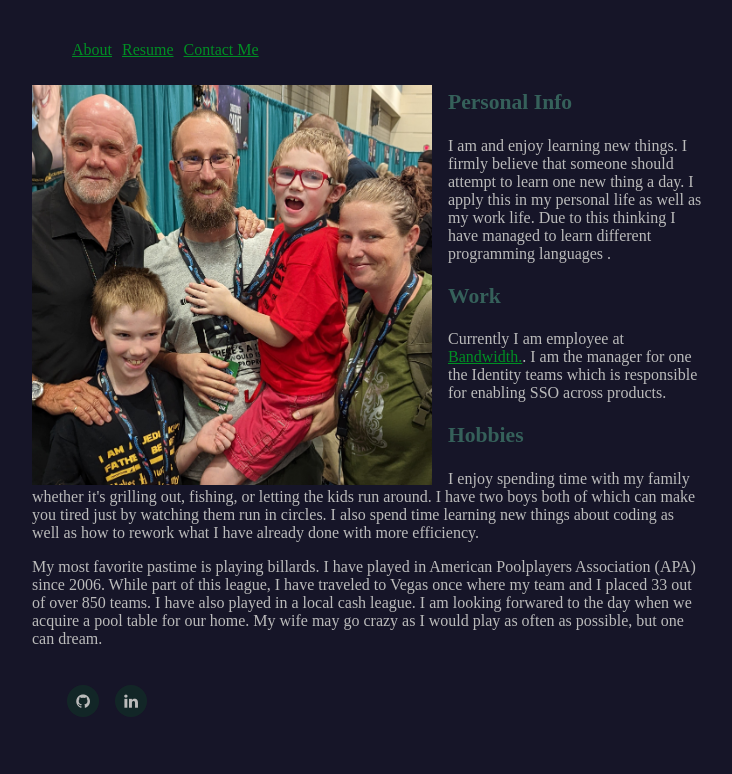
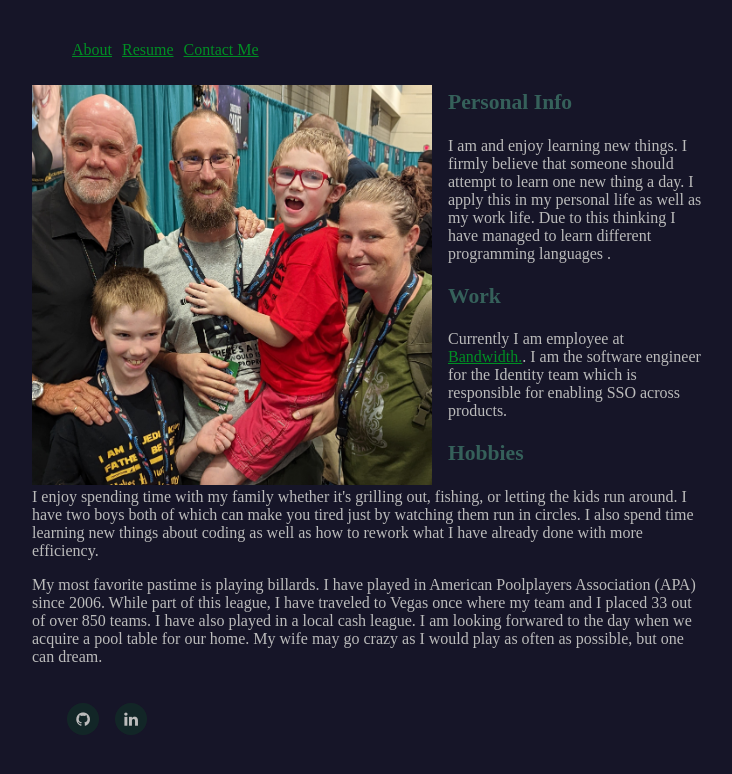
Before and after one commit to tmonck/tmonck.github.io, a Jekyll site: the page built from index.html, in a window 1280 px wide. Shown: the top 774 px of the page, without its empty margins (273-1005 px from the left). Built offline with Jekyll 4.4.1, drawn with Linux system fonts in a browser that asks for light colours; nearby versions of some CDN libraries.

Commit message:
Fix current job

```diff
--- a/index.html
+++ b/index.html
@@ -6,7 +6,7 @@ title: about
 <h3>Personal Info</h3>
 <p>I am <span id="myAge"></span> and enjoy learning new things. I firmly believe that someone should attempt to learn one new thing a day. I apply this in my personal life as well as my work life. Due to this thinking I have managed to learn <span id="numOfPrgLang"></span> different programming languages <span id="prgLang"></span>.</p>
 <h3>Work</h3>
-<p>Currently I am employee at <a href="https://www.bandwidth.com/">Bandwidth.</a>. I am the manager for one the Identity teams which is responsible for enabling SSO across products.</p>
+<p>Currently I am employee at <a href="https://www.bandwidth.com/">Bandwidth.</a>. I am the software engineer for the Identity team which is responsible for enabling SSO across products.</p>
 <h3>Hobbies</h3>
 <p>I enjoy spending time with my family whether it's grilling out, fishing, or letting the kids run around. I have two boys both of which can make you tired just by watching them run in circles. I also spend time learning new things about coding as well as how to rework what I have already done with more efficiency.</p> <p>My most favorite pastime is playing billards. I have played in American Poolplayers Association (APA) since 2006. While part of this league, I have traveled to Vegas once where my team and I placed 33 out of over 850 teams. I have also played in a local cash league. I am looking forwared to the day when we acquire a pool table for our home. My wife may go crazy as I would play as often as possible, but one can dream.</p>
 
```
